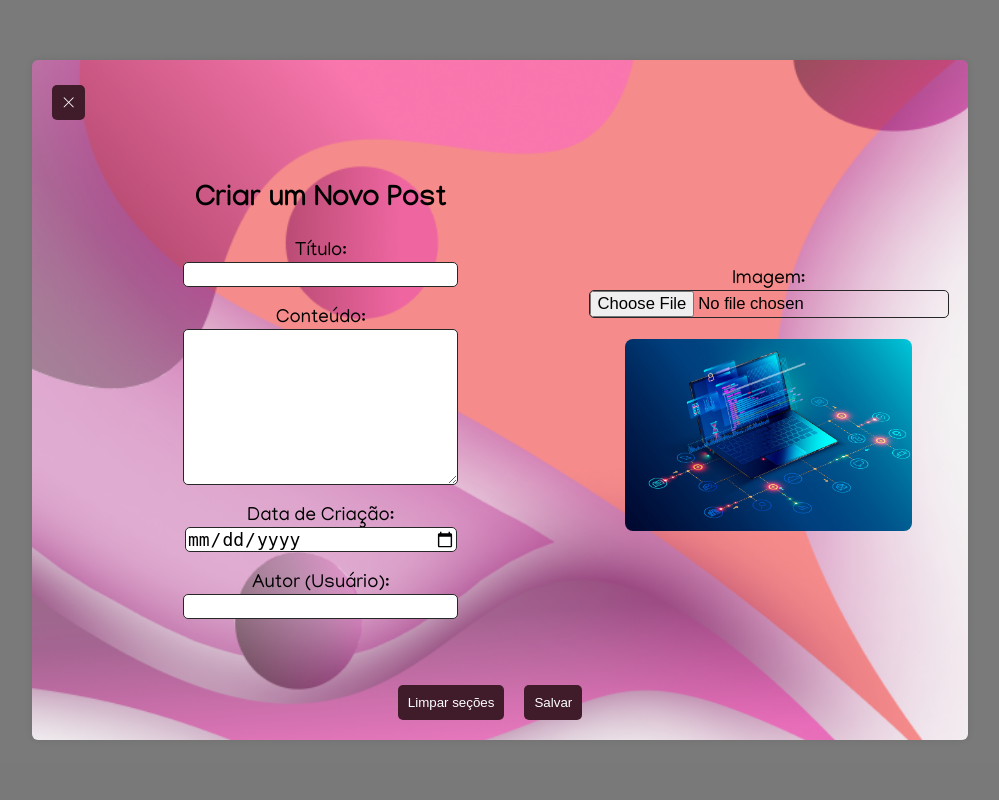
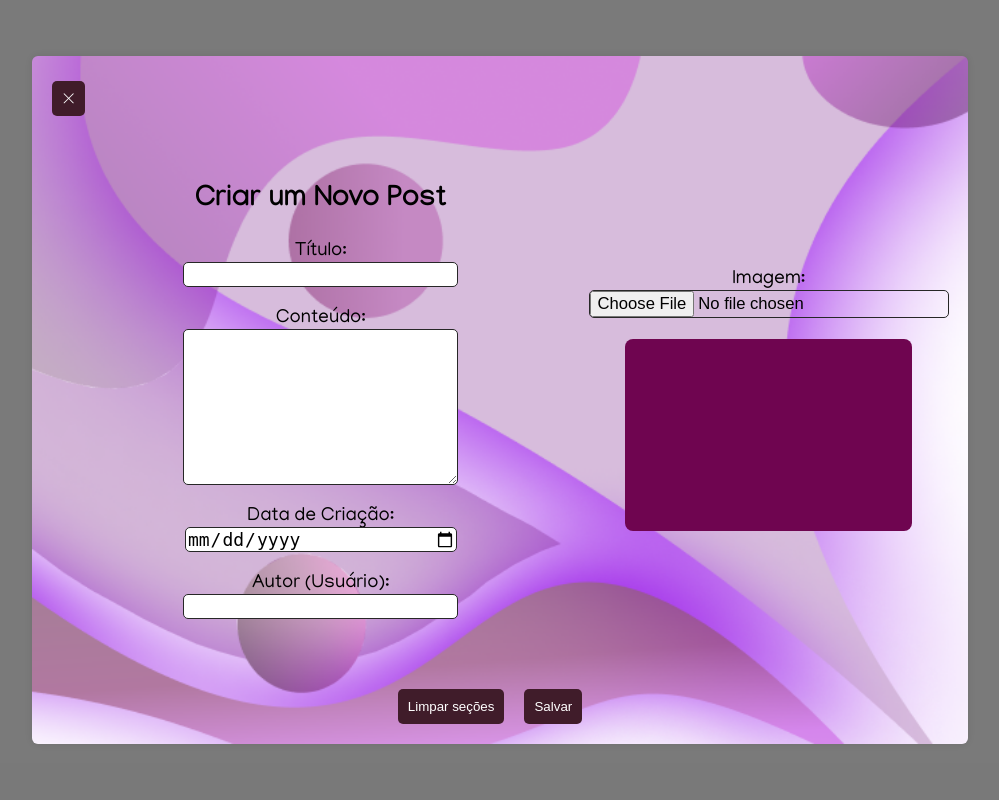
Before and after one commit to yamashita-tiemi/Trainee_2023.2, a PHP site: template app/views/admin/postListadm.html in a window 1280 px wide, after a click on "Criar Post". Shown: the whole page, without its empty margins (140-1139 px from the left). Run offline with PHP 8.4, Linux system fonts and the light colour scheme; the template is opened without the code that fills it, so the values that code supplies are empty.

Commit message:
Correções modal criação posts.

```diff
--- a/public/css/postListAdm.css
+++ b/public/css/postListAdm.css
@@ -19,7 +19,7 @@ body {
     aspect-ratio: 1.5;
     border-radius: 8px;
 
-    background-image: url(../assets/create_modal/capa-ciencia-da-computacao.jpg);
+    background-image: none;
     background-size: cover;
 }
 
@@ -35,7 +35,7 @@ body {
     background-color: #fff;
     border-radius: 6px;
     box-shadow: 0 0 10px rgba(0, 0, 0, 0.1);
-    background-image: url(../assets/create_modal/Frame\ 1.png);
+    background-image: url(../assets/create_modal/fundo-roxo.png);
     background-size: cover;
     z-index: 1;
 }
@@ -86,7 +86,7 @@ textarea {
 
 .inputsContainer {
     display: flex;
-    height: 70vh;
+    height: 71vh;
     width: 100%;
 }
 
@@ -107,6 +107,10 @@ textarea {
     width: 40%;
 }
 
+
+/* Responsividade */
+
+
 @media screen and (max-width: 767px) {
     body {
         font-size: 2.5vw;
@@ -114,6 +118,7 @@ textarea {
 
     .modal {
         height: auto;
+        background-image: url(../assets/create_modal/fundo-roxo-vertical.jpg);
     }
 
     .imgPreview {
```
Also changed, not shown: public/assets/create_modal/Frame 1.png (deleted), public/assets/create_modal/fundo-roxo-vertical.jpg (added), public/assets/create_modal/fundo-roxo.png (added).
